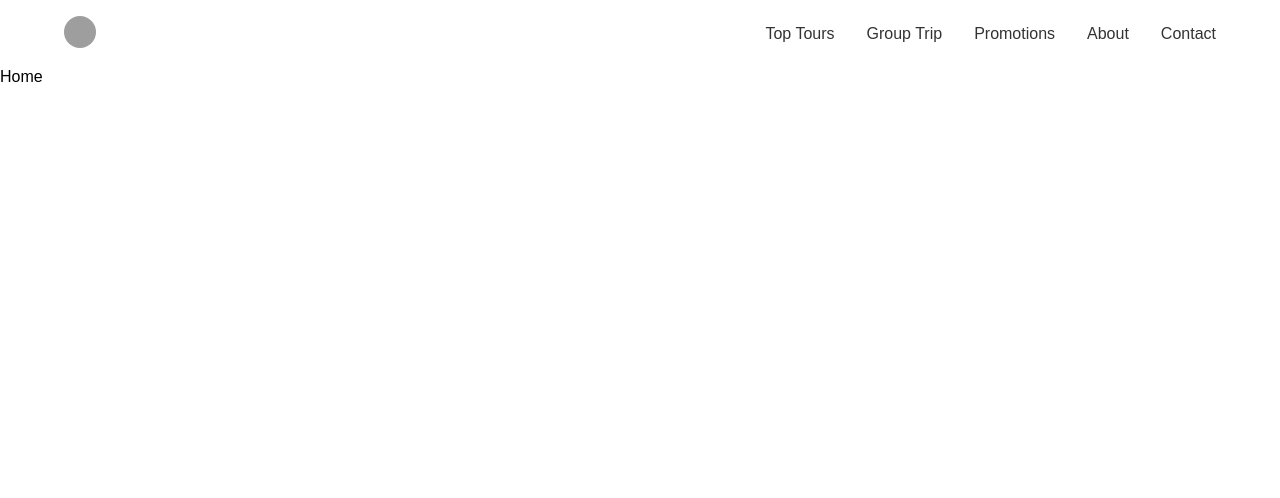
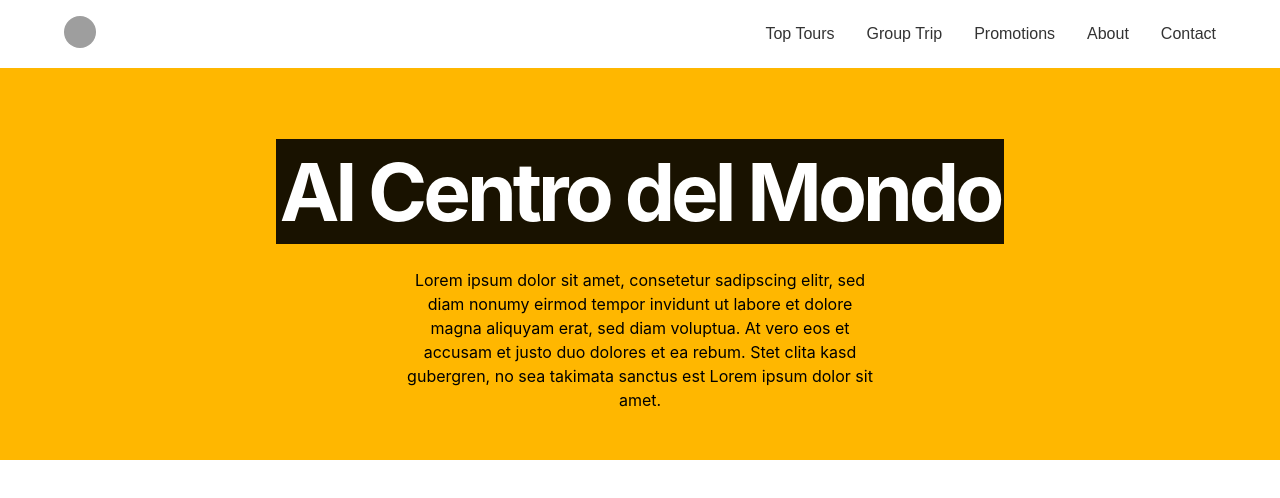
Before and after one commit to eneax/globetrotter, a React (Create React App) app: page / in a window 1280 px wide. Shown: the top 498 px of the page. Built offline with nearby package versions, Linux system fonts and the light colour scheme; grey boxes are pictures that could not be loaded.

Commit message:
Setup dumb header

```diff
--- a/src/components/Home.js
+++ b/src/components/Home.js
@@ -2,9 +2,21 @@ import React from 'react';
 
 const Home = () => {
   return (
-    <div>
-      Home
-    </div>
+    <header className="bg-gold sans-serif tc">
+      <div className="mw9 center pa4 pt5-ns ph7-l">
+        <h1 className="f2 f1-m f-subheadline-l measure-narrow lh-title mv0">
+          <span className="bg-black-90 lh-copy white pa1 tracked-tight">
+            Al Centro del Mondo
+          </span>
+        </h1>
+        <p className="measure center f5 f4-m lh-copy">
+          Lorem ipsum dolor sit amet, consetetur sadipscing elitr, sed diam nonumy eirmod
+          tempor invidunt ut labore et dolore magna aliquyam erat, sed diam voluptua. At
+          vero eos et accusam et justo duo dolores et ea rebum. Stet clita kasd gubergren,
+          no sea takimata sanctus est Lorem ipsum dolor sit amet.
+        </p>
+      </div>
+    </header>
   )
 }
 
```
